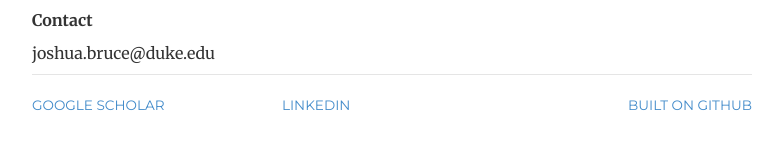
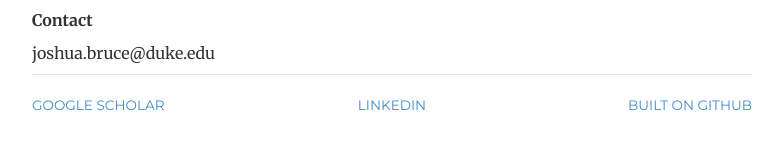
Before and after one commit to joshuarbruce/joshuarbruce.github.io, a Jekyll site: the page built from index.html, in a window 1280 px wide. Shown: the part 684-833 px from the top of the page, without its empty margins (248-1030 px from the left). Built offline with Jekyll 4.4.1, drawn with Linux system fonts in a browser that asks for light colours.

Commit message:
Update footer.html

```diff
--- a/_includes/footer.html
+++ b/_includes/footer.html
@@ -4,7 +4,7 @@
 			<p class="pull-left"><small><a href="https://scholar.google.com/citations?user=D3dhW5AAAAAJ&hl=en" target="_blank">Google Scholar</a></small></p>
 		</div>
 		<div class="col-sm-4">
-			<p class=".text-center"><small><a href="https://www.linkedin.com/in/joshrbruce" target="_blank">LinkedIN</a></small></p>
+			<p class="text-center"><small><a href="https://www.linkedin.com/in/joshrbruce" target="_blank">LinkedIN</a></small></p>
 		</div>
 		<div class="col-sm-4">
 			<p class="pull-right"><small><a href="https://github.com/joshuarbruce/joshuarbruce.github.io" target="_blank">Built on GitHub</a></small></p>
```
